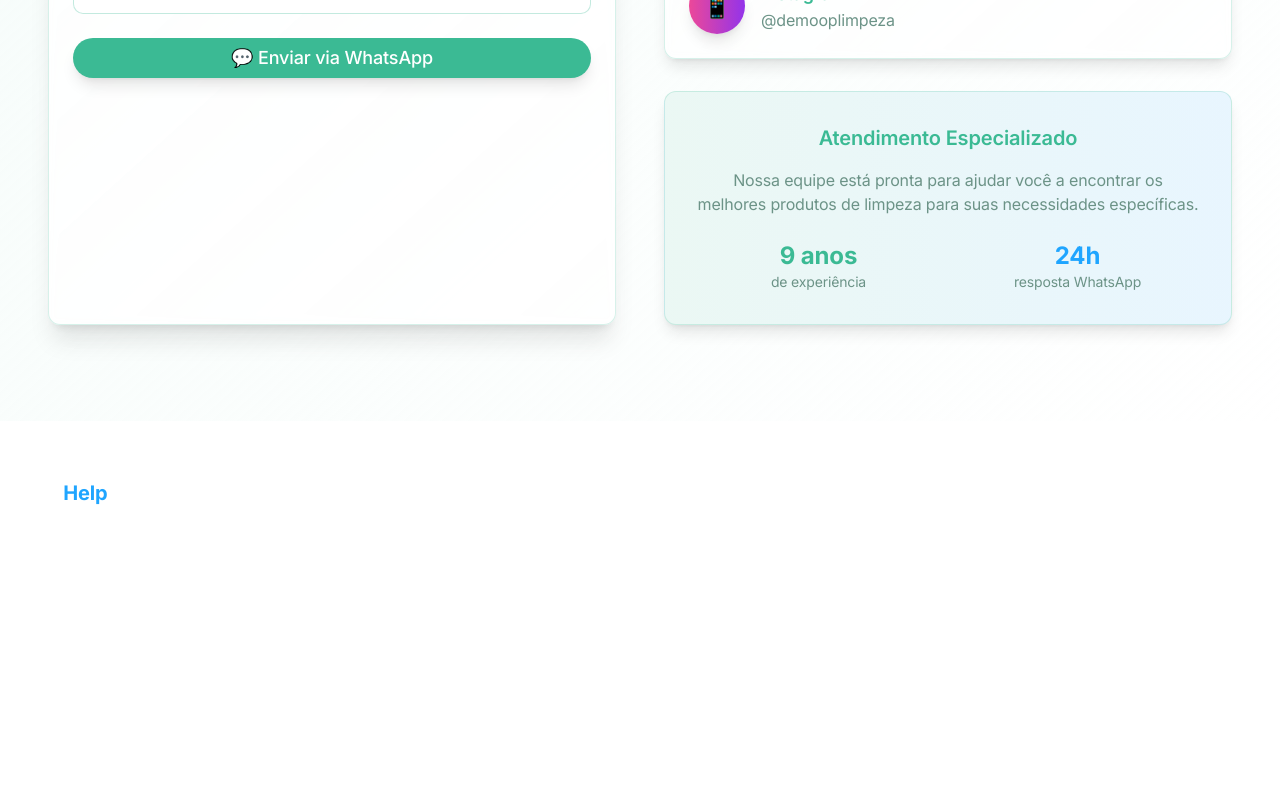
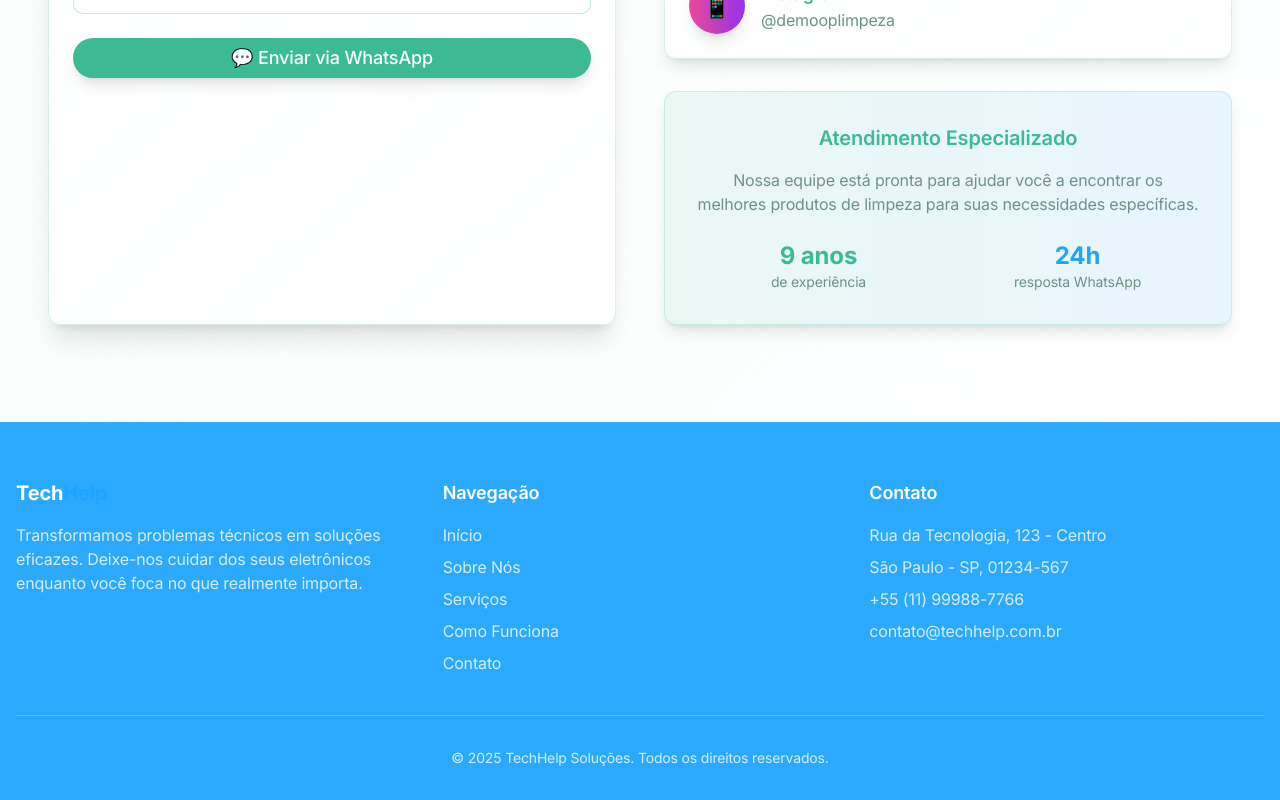
Before and after one commit to DevZipMateus/demoop, a React (Vite) app: page / in a window 1280 px wide. Shown: the part 6037-6837 px from the top of the page. Built offline with nearby package versions, Linux system fonts and the light colour scheme.

Commit message:
Fix: Footer text legibility
- Corrected footer background color to improve text legibility.
- Replaced `bg-tech-blue/95` with `bg-demoop-blue/95` in `Footer.tsx`.
- Ensured adequate contrast for white text.

```diff
--- a/src/components/Footer.tsx
+++ b/src/components/Footer.tsx
@@ -13,7 +13,7 @@ const Footer = () => {
   const currentYear = new Date().getFullYear();
 
   return (
-    <footer className="bg-tech-blue/95 backdrop-blur-md text-white pt-14 pb-8 relative z-10 border-t border-white/10">
+    <footer className="bg-demoop-blue/95 backdrop-blur-md text-white pt-14 pb-8 relative z-10 border-t border-white/10">
       <div className="container mx-auto px-4">
         <div className="grid md:grid-cols-3 gap-8 mb-10">
           <div>
```
